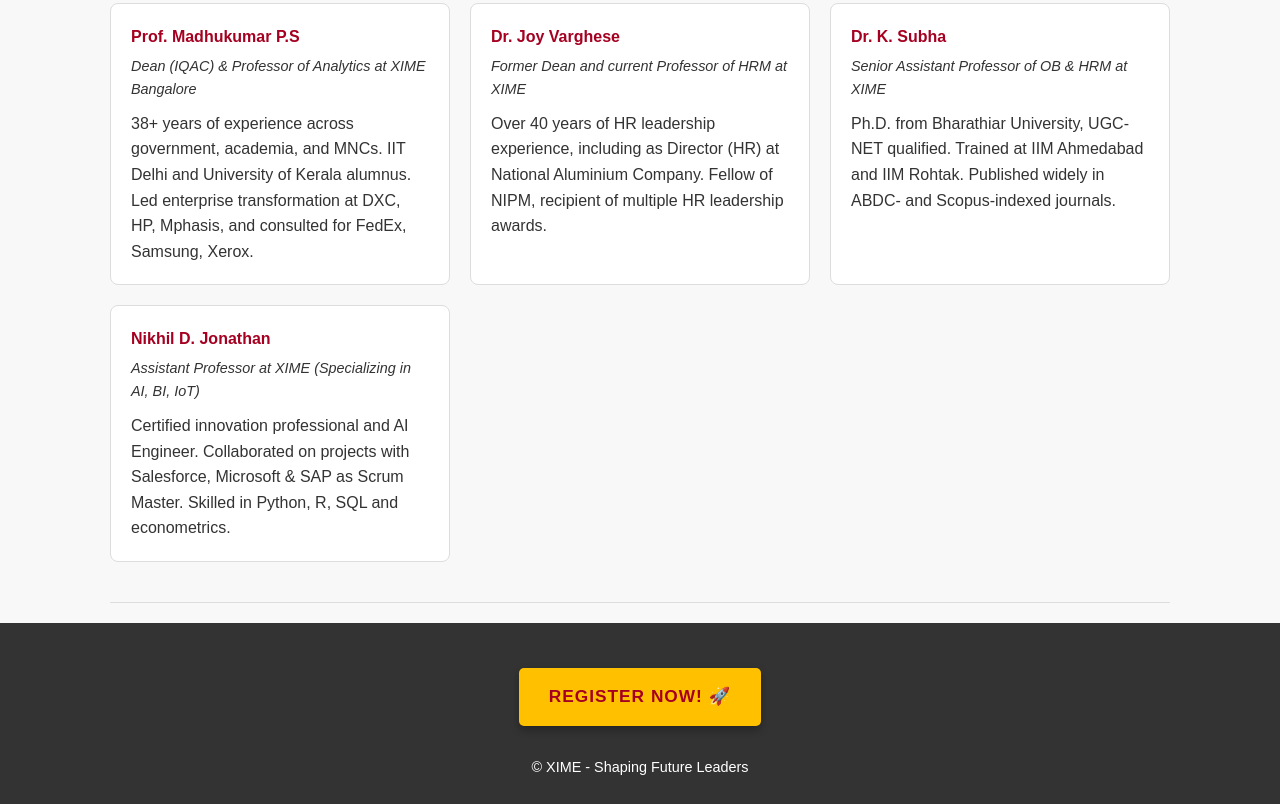
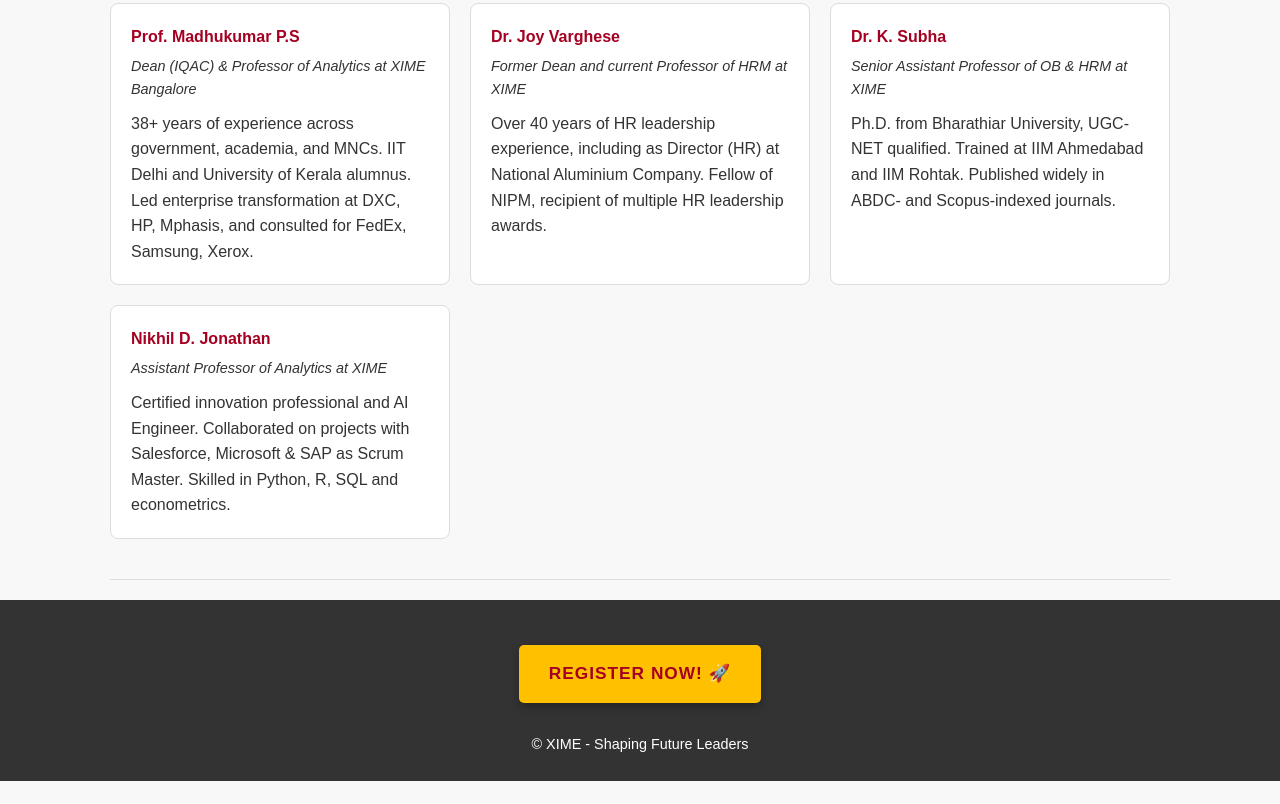
Before and after one commit to drnikhiljon/brochures_mdp, a plain HTML site: page index.html in a window 1280 px wide. Shown: the part 2960-3764 px from the top of the page. After the commit the page ends 3741 px from the top, so only its background shows below. Drawn offline with Linux system fonts and the light colour scheme.

Commit message:
Update index.html

```diff
--- a/index.html
+++ b/index.html
@@ -139,7 +139,7 @@
                 </article>
                 <article class="person">
                     <h4>Nikhil D. Jonathan</h4>
-                    <p class="title">Assistant Professor at XIME (Specializing in AI, BI, IoT)</p>
+                    <p class="title">Assistant Professor of Analytics at XIME </p>
                     <p class="bio">Certified innovation professional and AI Engineer. Collaborated on projects with Salesforce, Microsoft & SAP as Scrum Master. Skilled in Python, R, SQL and econometrics.</p>
                 </article>
             </div>
```
